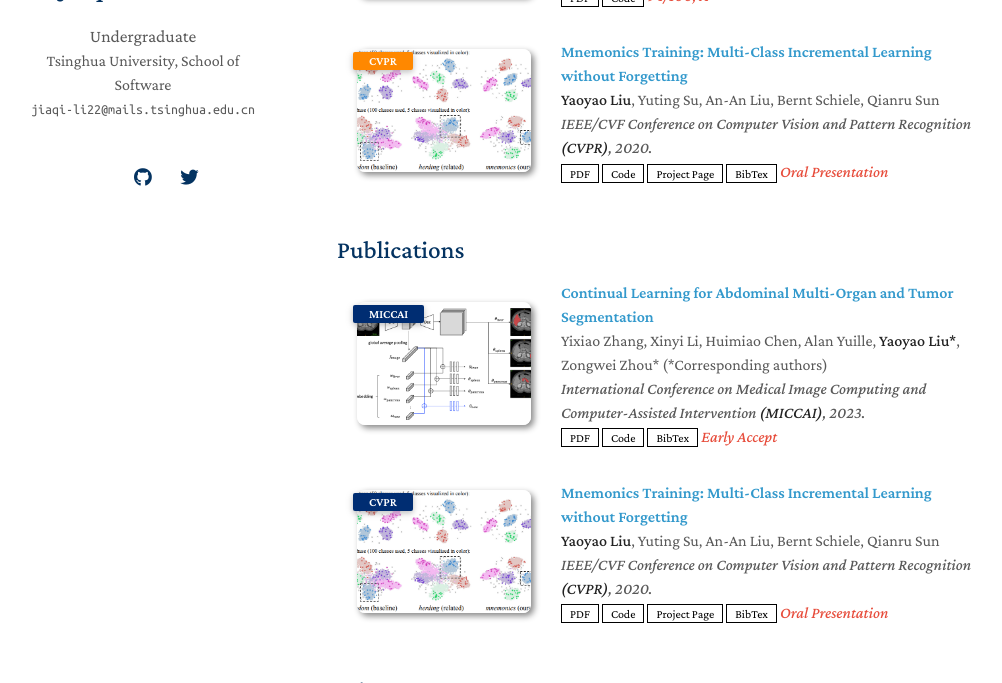
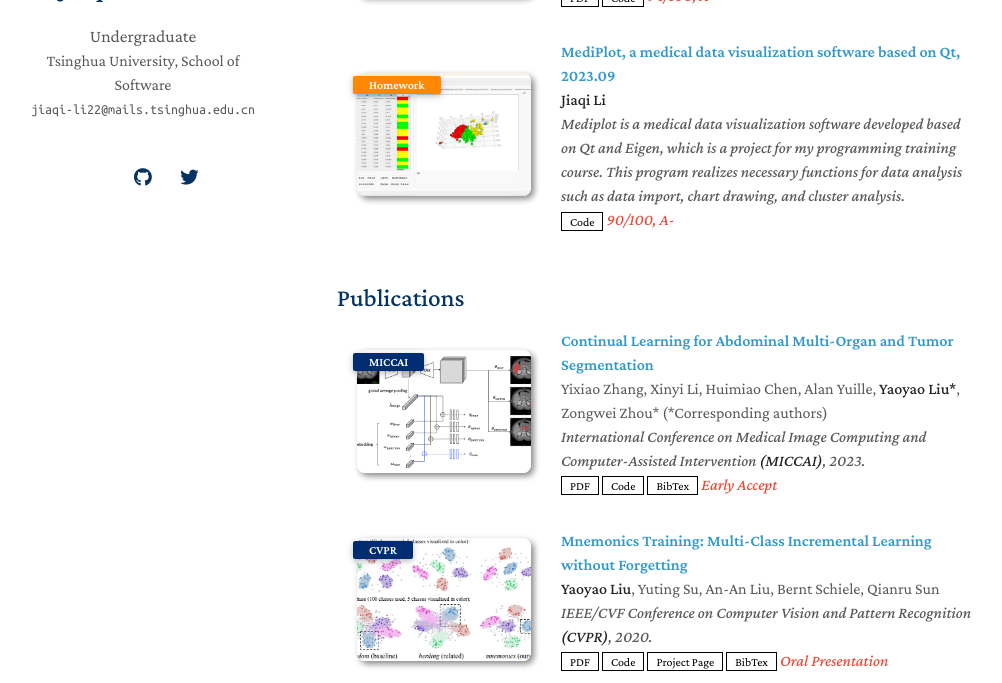
Before and after one commit to Songard/Songard.github.io, a Jekyll site: the page built from index.md, in a window 1280 px wide and 900 px high, scrolled down 684 px, cut to the strip 217-900 px from the top of the window. Shown: the whole strip, without its empty margins (133-1135 px from the left). Built offline with Jekyll 4.4.1, drawn with Linux system fonts in a browser that asks for light colours; nearby versions of some CDN libraries; a style sheet for code colours, icons or effects is not loaded; our own code applies the rules of GitHub Pages for plain Markdown files.

Commit message:
mediplot

```diff
--- a/_data/projects.yml
+++ b/_data/projects.yml
@@ -1,6 +1,6 @@
 main:
 
-  - title: Clightbot, a C++ Program Design Class Homework, 2022.12
+  - title: "Clightbot, a C++ Program Design Class Homework, 2022.12"
     authors: <strong>Jiaqi Li(Group Leader)</strong>, Zeyu Zhang, Yang Li
     conference_short: Homework
     conference: My first C++ language homework project implemented a puzzle game similar to the well-known game "Lightbot"  through command operations and image file reading and writing.
@@ -9,13 +9,10 @@ main:
     image: ./assets/img/covers/Clightbot.bmp
     notes:  94/100, A
 
-  - title: "Mnemonics Training: Multi-Class Incremental Learning without Forgetting"
-    authors: <strong>Yaoyao Liu</strong>, Yuting Su, An-An Liu, Bernt Schiele, Qianru Sun
-    conference_short: CVPR
-    conference: IEEE/CVF Conference on Computer Vision and Pattern Recognition <strong>(CVPR)</strong>, 2020.
-    pdf: https://arxiv.org/pdf/2002.10211.pdf
-    code: https://github.com/yaoyao-liu/class-incremental-learning/tree/main/mnemonics-training
-    page: https://class-il.mpi-inf.mpg.de/mnemonics/
-    bibtex: https://class-il.mpi-inf.mpg.de/mnemonics/
-    notes: Oral Presentation
-    image: ./assets/img/teaser_example.png
+  - title: "MediPlot, a medical data visualization software based on Qt, 2023.09"
+    authors: <strong>Jiaqi Li</strong>
+    conference_short: Homework
+    conference: Mediplot is a medical data visualization software developed based on Qt and Eigen, which is a project for my programming training course. This program realizes necessary functions for data analysis such as data import, chart drawing, and cluster analysis.
+    code: https://github.com/Songard/MediPlot
+    notes: 90/100, A-
+    image: .\assets\img\covers\MediPlot.png
```
Also changed, not shown: assets/img/covers/MediPlot.png (added).
